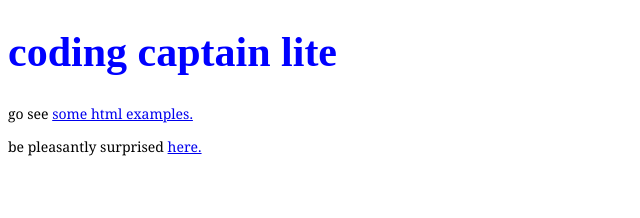
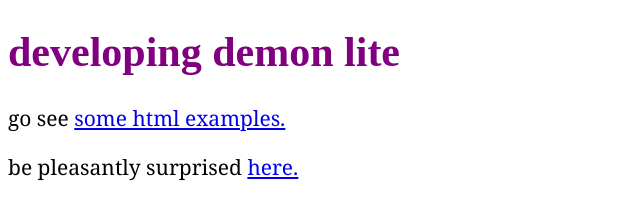
Before and after one commit to courtneykang/CourtneySite, a plain HTML site: page index.html in a window 1280 px wide. Shown: the whole page, without its empty margins (0-640 px from the left). Drawn offline with Linux system fonts and the light colour scheme.

Commit message:
crazy changes

```diff
--- a/index.html
+++ b/index.html
@@ -5,7 +5,7 @@
     <link rel="Stylesheet" href="style.css" />
   </head>
   <body>
-    <h1>coding captain lite</h1>
+    <h1>developing demon lite</h1>
 
     <p>go see <a href="examples.html">some html examples.</a></p>
 
--- a/style.css
+++ b/style.css
@@ -1,8 +1,8 @@
 h1 {
-    color: blue;
+    color: purple;
     font-size: 42px;
 }
 p {
     font-family: Cambria, Cochin, Georgia, Times, 'Times New Roman', serif;
-    font-size: 14px;
+    font-size: 21px;
 }
```
